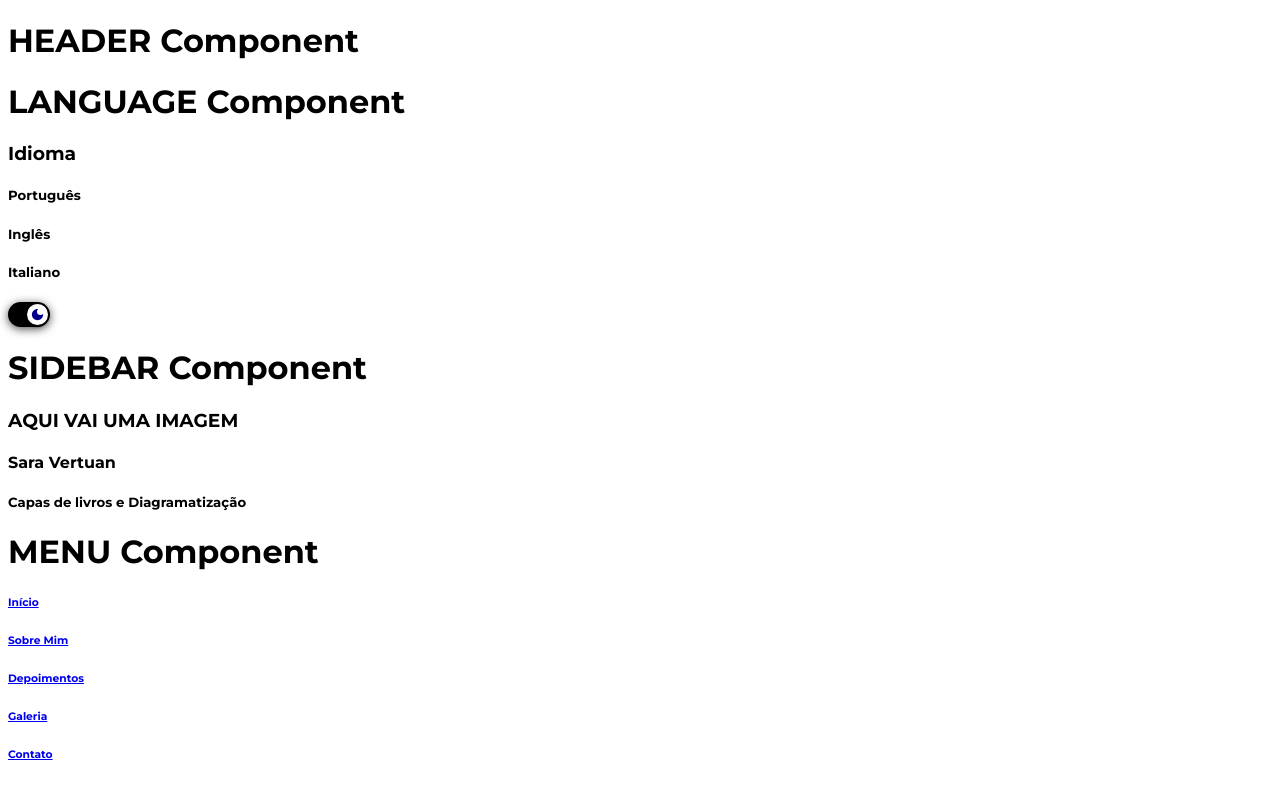
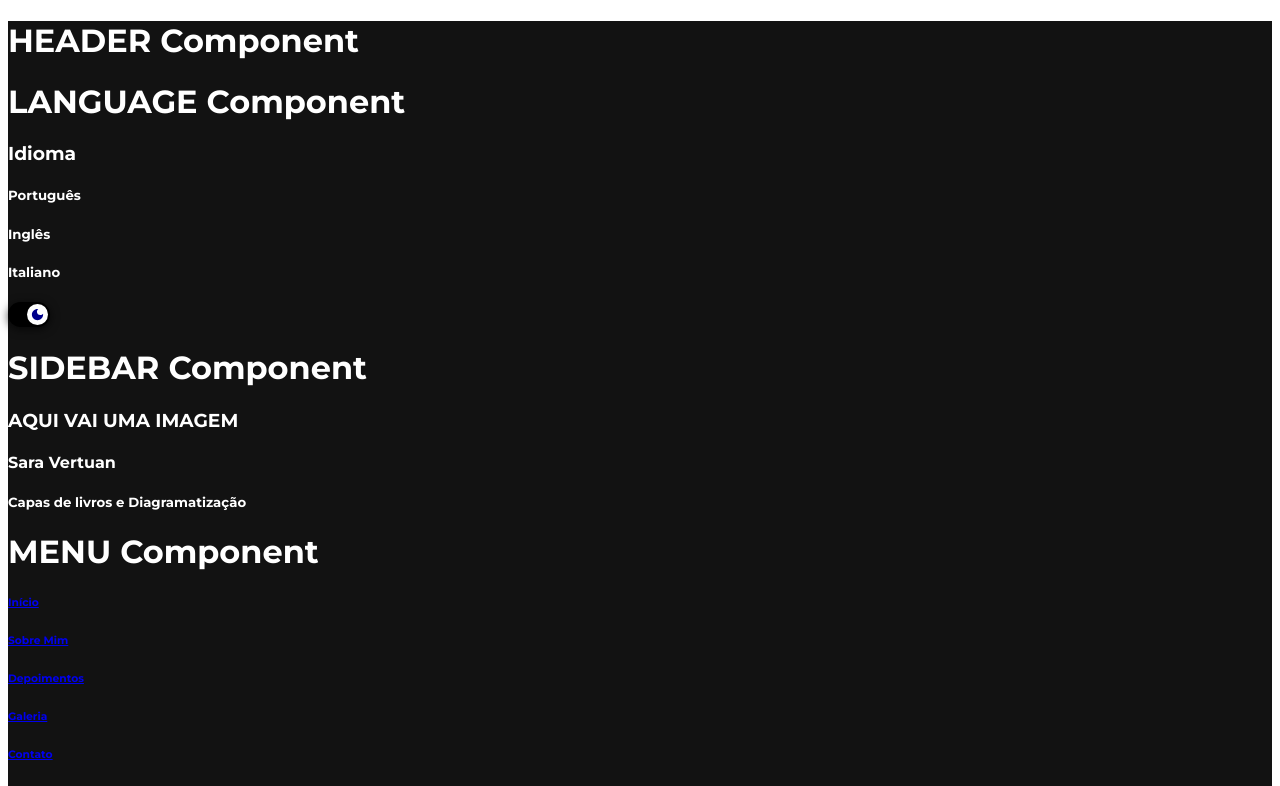
Before and after one commit to marcusviniciusmo/Sara_Vertuan_Profile_Website, a React (Create React App) app in the folder frontend/: page / in a window 1280 px wide. Shown: the top 786 px of the page. Built offline with nearby package versions, Linux system fonts and the light colour scheme.

Commit message:
Creating a basic style layout

```diff
--- a/frontend/src/App.tsx
+++ b/frontend/src/App.tsx
@@ -1,6 +1,7 @@
 import { useState } from 'react';
 import { GlobalContext } from './context';
 import { Router } from 'routes';
+import { Layout } from 'styles/Layout';
 import './index.css';
 
 function App() {
@@ -8,7 +9,9 @@ function App() {
 
   return (
     <GlobalContext.Provider value={{ theme, setTheme }}>
-      <Router />
+      <Layout theme={theme}>
+        <Router />
+      </Layout>
     </GlobalContext.Provider>
   );
 }
--- /dev/null
+++ b/frontend/src/styles/Layout/index.tsx
@@ -0,0 +1,10 @@
+import styled from 'styled-components';
+
+interface LayoutProps {
+  theme: string;
+};
+
+export const Layout = styled.div<LayoutProps>`
+  background: ${(props) => props.theme === 'Dark' ? '#121212' : '#FFFFFF' };
+  color: ${(props) => props.theme === 'Dark' ? '#FFFFFF' : 'rgba(0, 0, 0, 0.87)'};
+`;
```
